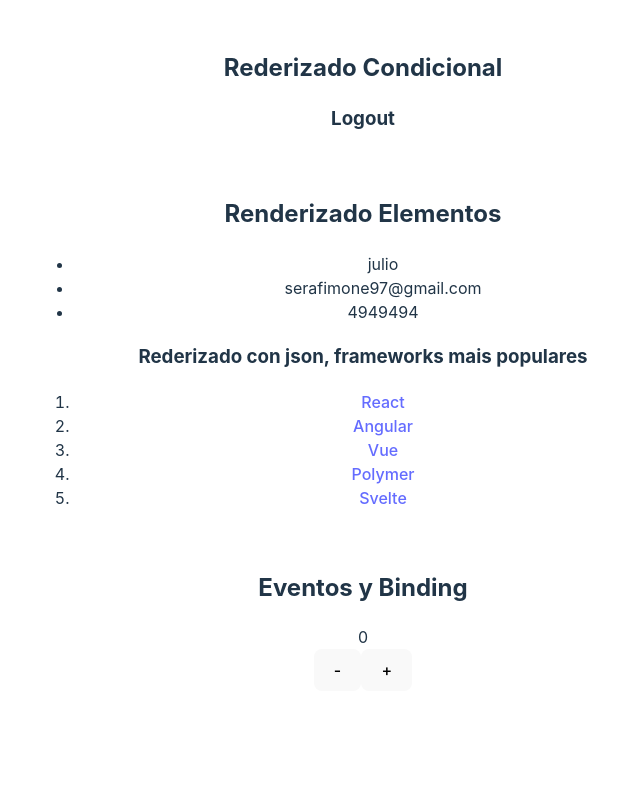
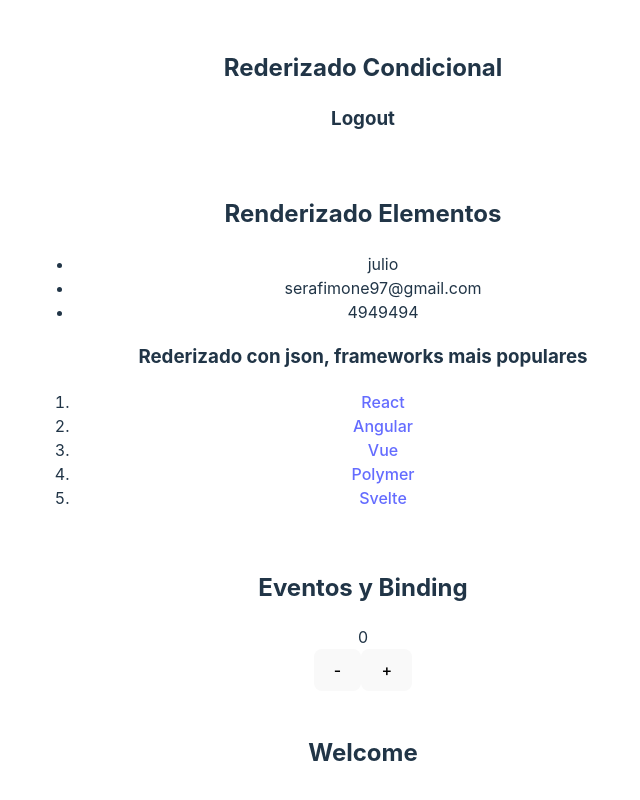
Before and after one commit to JulioSeraf/React-Curso, a React (Vite) app in the folder React-Curso/: page / in a window 1280 px wide. Shown: the part 1025-1825 px from the top of the page, without its empty margins (277-917 px from the left). Before the commit the page ends 1748 px from the top, so only its background shows below. Built offline with nearby package versions, Linux system fonts and the light colour scheme.

Commit message:
EventosPropertyInitizializers

```diff
--- a/React-Curso/src/App.jsx
+++ b/React-Curso/src/App.jsx
@@ -8,7 +8,8 @@ import Propiedades from './componentes/Propiedades';
 import Estado from './componentes/Estado';
 import RederizadoCondicional from './componentes/RenderizadoCondicional';
 import RederizadoElementos from './componentes/RenderizadoElementos';
-import EventoBinding from './componentes/Evento-binding';
+import EventoBindingES6 from './componentes/Evento-binding';
+import EventosPropertyInitializersES7 from './componentes/EventosPropertyInitializers';
 function App() {
   return (
     <>
@@ -43,7 +44,10 @@ function App() {
           <br />
           <RederizadoElementos/>
           <br />
-          <EventoBinding/>
+          <EventoBindingES6/>
+          <br />
+          <EventosPropertyInitializersES7/>
+
       </section>
     </>
   )
--- a/React-Curso/src/componentes/Evento-binding.jsx
+++ b/React-Curso/src/componentes/Evento-binding.jsx
@@ -2,7 +2,7 @@ import React,{Component} from "react";
 
 
 
-export default class EventoBinding extends Component{
+export default class EventoBindingES6 extends Component{
     constructor(props){
         super(props);
         this.state = {
--- /dev/null
+++ b/React-Curso/src/componentes/EventosPropertyInitializers.jsx
@@ -0,0 +1,30 @@
+import React,{Component} from "react";
+
+export default class EventosPropertyInitializersES7 extends Component{
+    //se elimina el constructor de class y no decalramos this al crear State
+    state = {
+        idioma: "en",
+        title: "Welcome"
+    };
+
+    //para no hacer el bindind usamos arrow fuction
+
+    updateText = () => {
+        if(this.state.idioma == "en"){
+            this.setState({
+              idioma:"es",
+              title: "Bienvenido"
+            })
+        }else{
+            this.setState({
+            idioma:"en",
+            title: "Welcome"
+          })
+        }
+
+    };
+
+    render(){
+        return <h2 onClick={this.updateText}>{this.state.title}</h2>
+    }
+};
```
